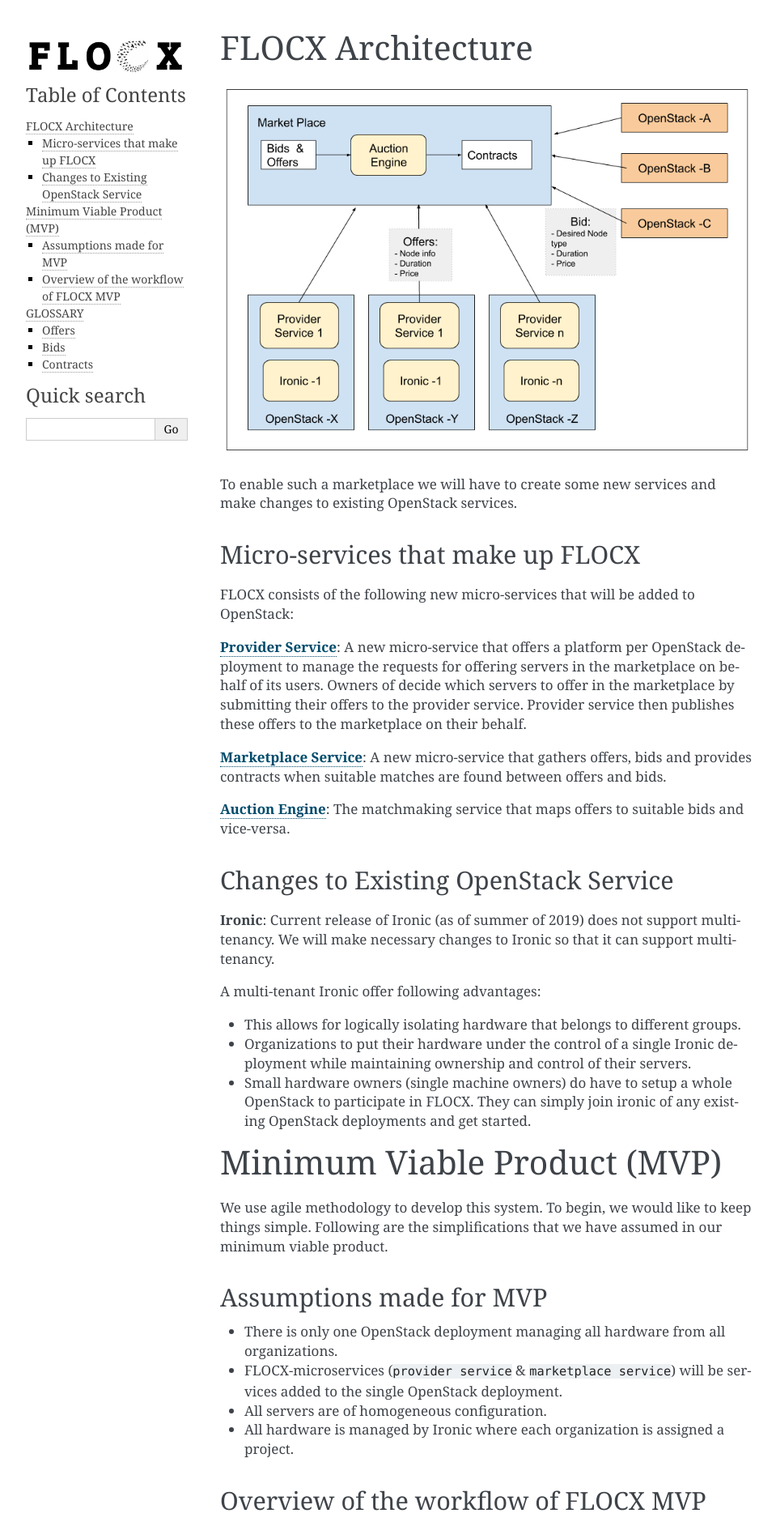
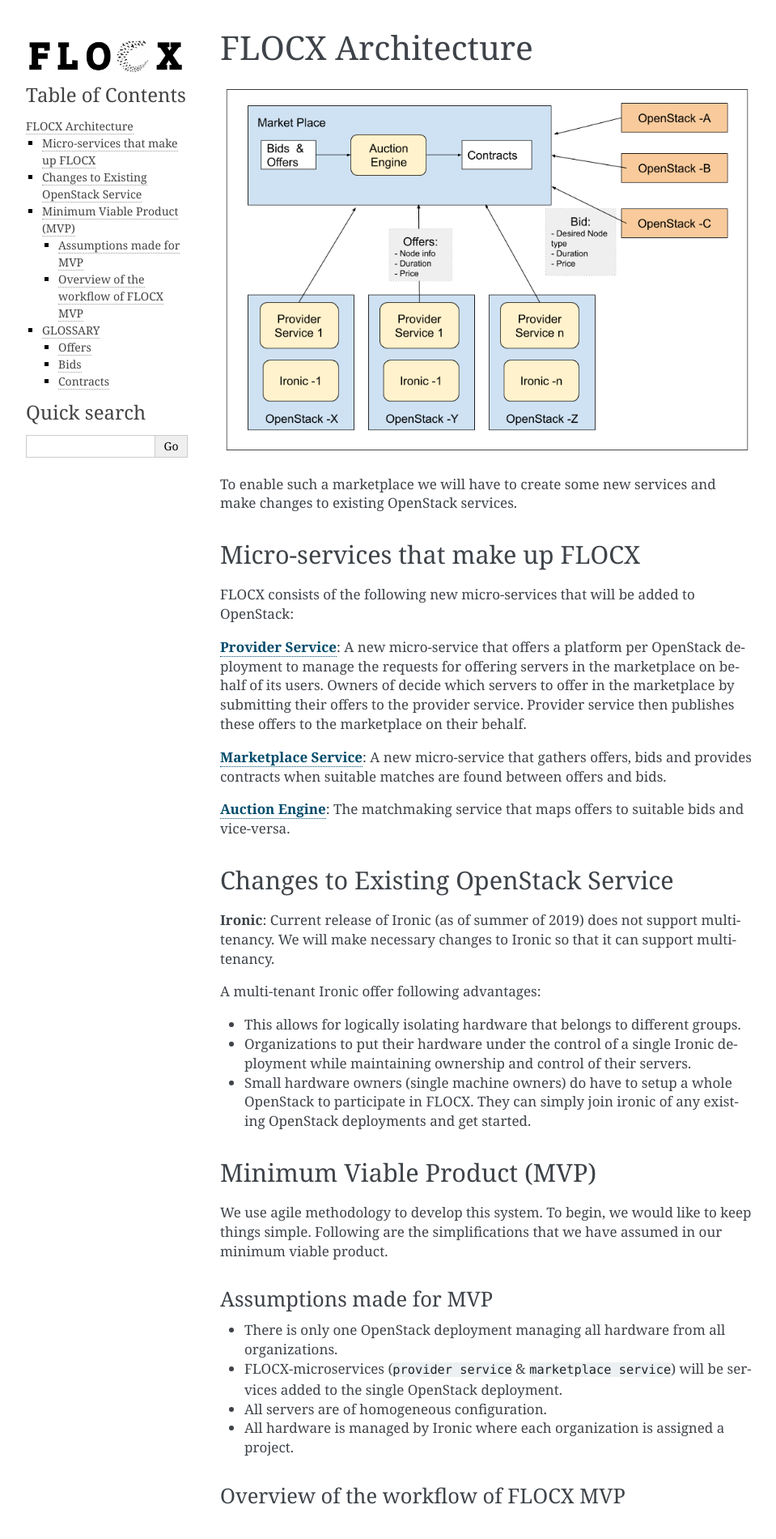
Before and after one commit to CCI-MOC/flocx, a Sphinx documentation site: the page built from docs/architecture.md, in a window 1280 px wide. Shown: the top 1900 px of the page at 81% size, without its empty margins (148-1107 px from the left). Built offline with Sphinx 7.4.7, drawn with Linux system fonts in a browser that asks for light colours.

```diff
--- a/docs/architecture.md
+++ b/docs/architecture.md
@@ -1,6 +1,6 @@
 # FLOCX Architecture
 
-![Flocx architecture diagram](_static/Ironic,%20Provider,%20Marketplace.png)
+![Flocx architecture diagram](_static/Ironic-Provider-Marketplace.png)
 
 To enable such a marketplace we will have to create some new services and make
 changes to existing OpenStack services.
@@ -32,32 +32,36 @@ multi-tenancy.
 
 A multi-tenant Ironic offer following advantages:
 
-* This allows for logically isolating hardware that belongs to different
+- This allows for logically isolating hardware that belongs to different
   groups.
-* Organizations to put their hardware under the control of a single Ironic
+
+- Organizations to put their hardware under the control of a single Ironic
   deployment while maintaining ownership and control of their servers.
-* Small hardware owners (single machine owners) do have to setup a whole
+
+- Small hardware owners (single machine owners) do have to setup a whole
   OpenStack to participate in FLOCX.  They can simply join ironic of any
   existing OpenStack deployments and get started.
 
-
-# Minimum Viable Product (MVP)
+## Minimum Viable Product (MVP)
 
 We use agile methodology to develop this system. To begin, we would like to
 keep things simple.  Following are the simplifications that we have assumed in
 our minimum viable product.
 
-## Assumptions made for MVP
+### Assumptions made for MVP
 
-* There is only one OpenStack deployment managing all hardware from all
+- There is only one OpenStack deployment managing all hardware from all
   organizations.
-* FLOCX-microservices (`provider service` & `marketplace service`) will be
+
+- FLOCX-microservices (`provider service` & `marketplace service`) will be
   services added to the single OpenStack deployment.
-* All servers are of homogeneous configuration.
-* All hardware is managed by Ironic where each organization is assigned a
+
+- All servers are of homogeneous configuration.
+
+- All hardware is managed by Ironic where each organization is assigned a
   project.
 
-## Overview of the workflow of FLOCX MVP
+### Overview of the workflow of FLOCX MVP
 
 ![FLOCX workflow](_static/FLOCX_workflow_overiew.png)
 
@@ -92,23 +96,22 @@ Please refer to the figure for each steps described below:
 8. Both the offering and the bidding organizations are notified about the newly
    formed contract.
 
+## GLOSSARY
 
-# GLOSSARY
-
-## Offers
+### Offers
 
 Contains data about the server available for rent. Includes information like
 hardware configuration, Beginning and Ending time of availability and price at
 which the server is available for rent.
 
-## Bids
+### Bids
 
 Contains data about the type of machine the bidders wishes to rent. It includes
 information like `start_time` - when the server is needed, `Duration`: how long
 will it be used, `price`: what is the price the bidder is willing to pay. It
 also includes desired hardware configuration if any.
 
-## Contracts
+### Contracts
 
 Contains data about which offers have matched with particular bid. It also
 states the duration for which the servers will be available on rent and rate at
--- a/package.json
+++ b/package.json
@@ -8,9 +8,9 @@
   },
   "dependencies": {
     "redoc-cli": "^0.8.5",
+    "remark-cli": "^6.0.1",
     "remark-preset-lint-markdown-style-guide": "^2.1.3",
-    "remark-preset-lint-recommended": "^3.0.3",
-    "remark-validate-links": "^8.0.3"
+    "remark-preset-lint-recommended": "^3.0.3"
   },
   "devDependencies": {},
   "scripts": {
```
Also changed, not shown: README.md (+0 -5 lines), docs/commit-messages.md (+40 -40 lines), docs/contribute.md (+4 -2 lines), docs/match-syntax.md (+21 -13 lines), .travis.yml, docs/images/Ironic-Provider-Marketplace.png (renamed from docs/images/Ironic, Provider, Marketplace.png), 5 other files.
